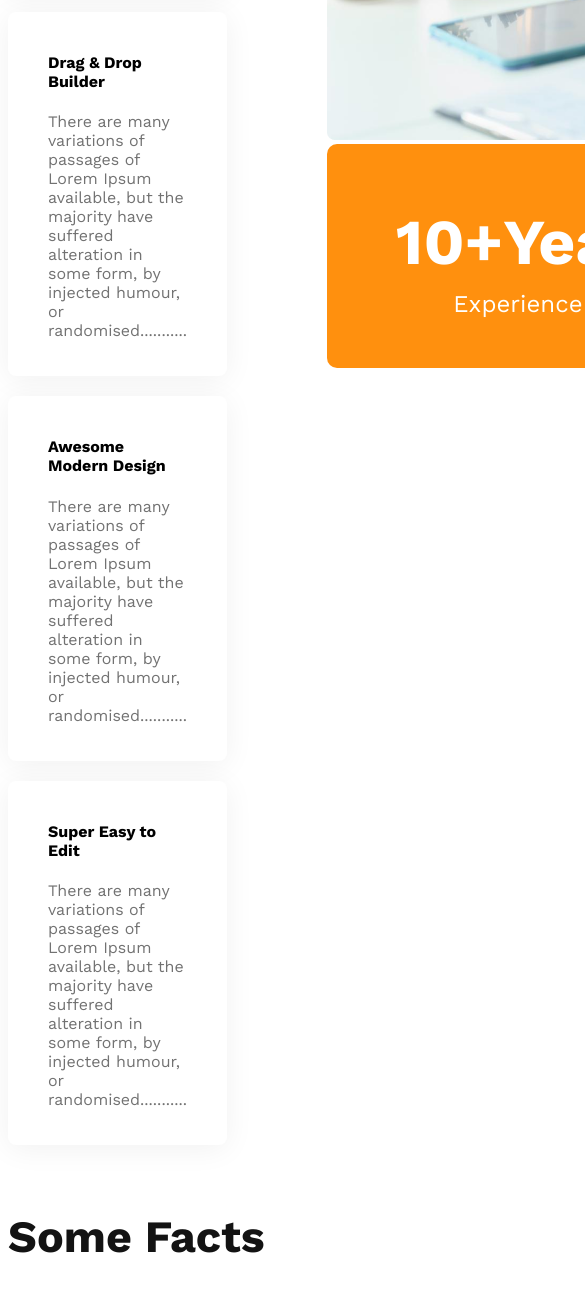
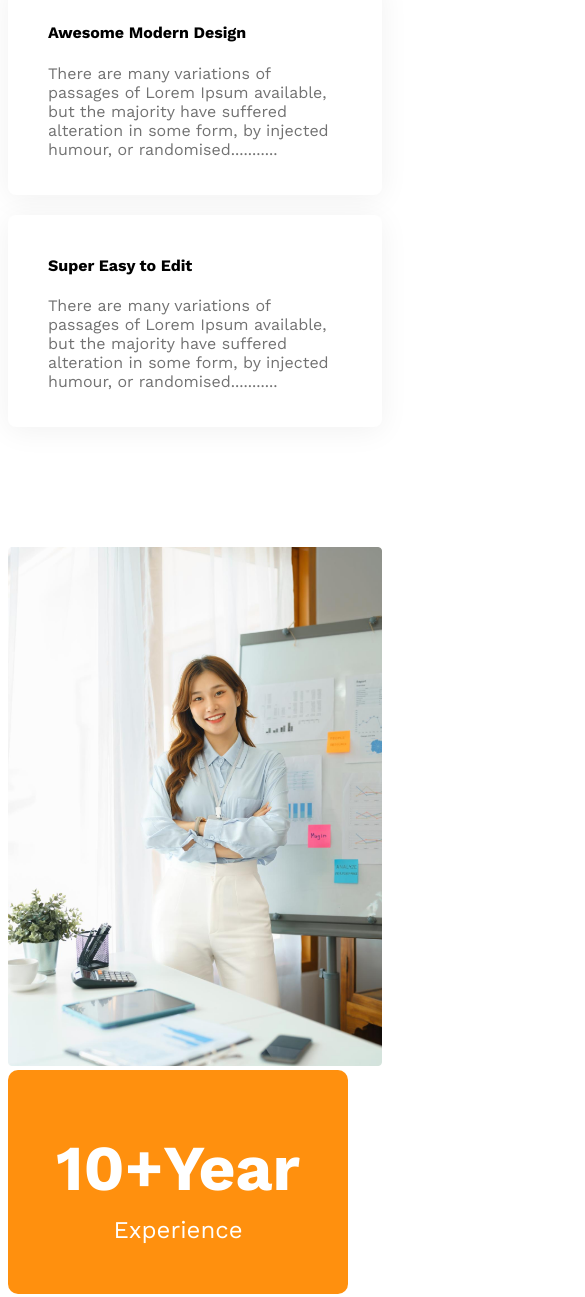
Before and after one commit to abujafarch/g3-architect-website, a plain HTML site: page index.html in a window 390 px wide. Shown: the part 3898-5195 px from the top of the page, 585 px wide, since content can reach past the window. Drawn offline with nearby package versions, Linux system fonts and the light colour scheme.

Commit message:
feature section responsiveness added

```diff
--- a/styles/architect.css
+++ b/styles/architect.css
@@ -182,9 +182,13 @@ main {
     background: #FFF;
     box-shadow: 0px 4px 30px 0px #0000000f;
 }
-
+.feature-img img{
+    height: 90%;
+    margin-left: 90px;
+}
 .ten-years-badge{
-    position: absolute;
+    position: relative;
+    bottom: 130px;
     background-color: #FF900E;
     padding: 50px 20px;
     border-radius: 10px;
@@ -215,7 +219,8 @@ main {
     nav,
     .teams-container,
     .fact-card-container,
-    .sponsors-img-container {
+    .sponsors-img-container,
+    .features {
         flex-direction: column;
     }
 
@@ -232,6 +237,14 @@ main {
         align-items: center;
         gap: 20px;
     }
+    .feature-img img{
+        width: 100%;
+        margin-left: 0;
+    }
+    .ten-years-badge{
+        position: static;
+        max-width: 300px;
+    }
 }
 
 /* medium devices */
@@ -243,7 +256,8 @@ main {
 
     nav,
     .teams-container,
-    .sponsors-img-container {
+    .sponsors-img-container,
+    .features {
         flex-direction: column;
     }
 }
```
